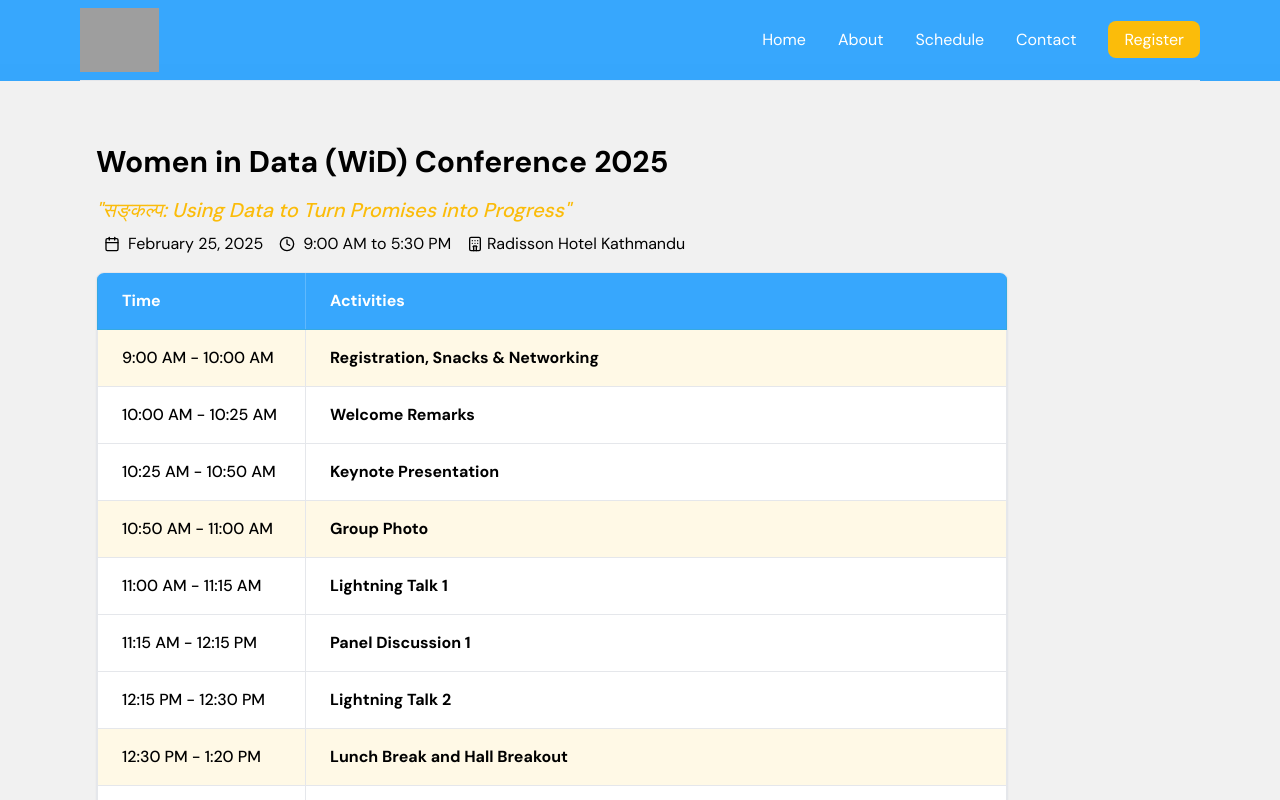
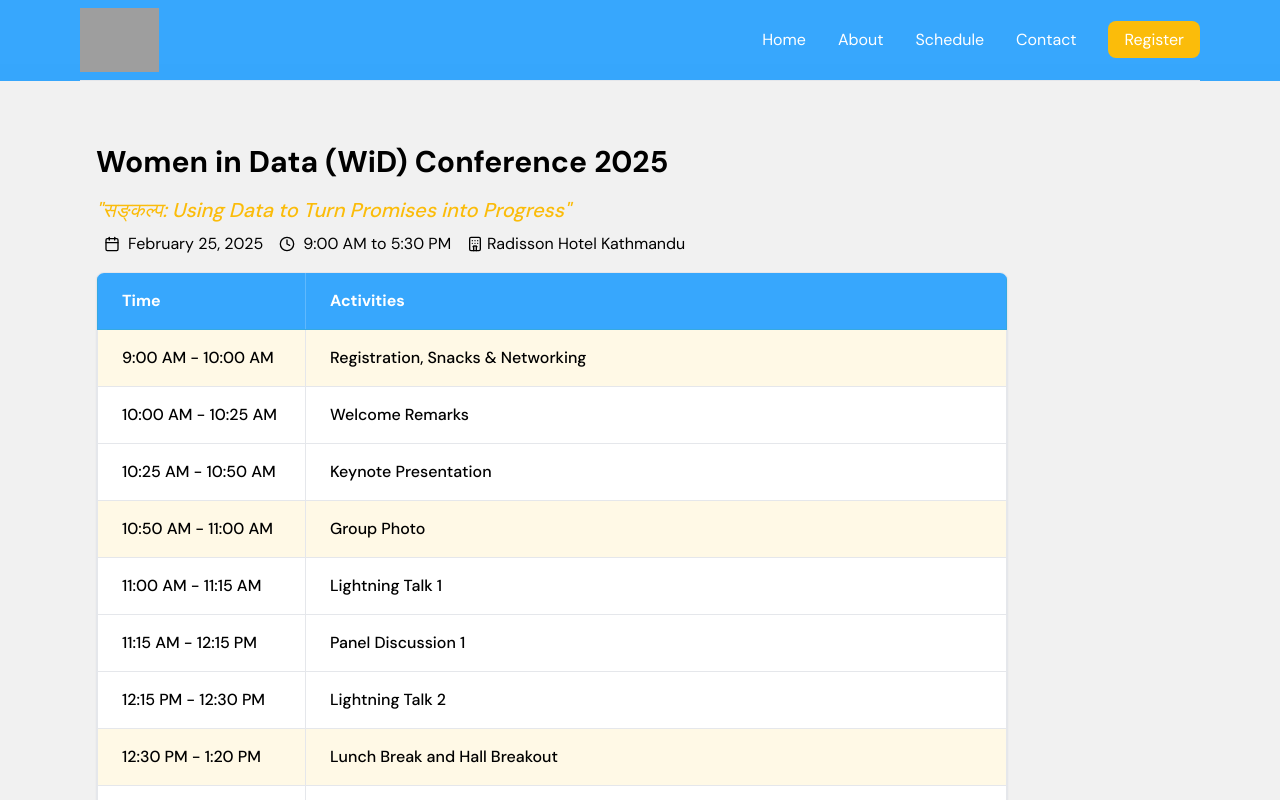
Before and after one commit to openknowledgenp/wid-conference, a Next.js app: page /schedule in a window 1280 px wide. Shown: the top 800 px of the page. Built offline with nearby package versions, Linux system fonts and the light colour scheme; grey boxes are pictures that could not be loaded.

Commit message:
schedule edit

```diff
--- a/src/app/schedule/page.jsx
+++ b/src/app/schedule/page.jsx
@@ -141,7 +141,7 @@ export default function Schedule() {
                   <div className="flex-1 px-6 py-4">
                     <div className="space-y-2">
                       {/* <h3 className={`text-base font-semibold ${isBreakSession(session.title) ? 'text-[#FCC10F]' : 'text-[#36A9E1]' */}
-                      <h3 className={`text-base font-semibold ${isBreakSession(session.title) ? 'text-black' : 'text-black'
+                      <h3 className={`text-base font-medium ${isBreakSession(session.title) ? 'text-black' : 'text-black'
                         }`}>
                         {session.title}
                       </h3>
```
